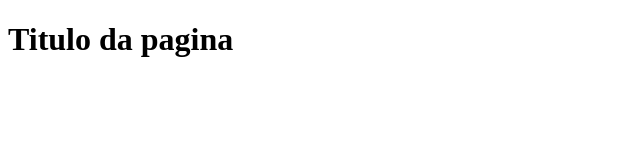
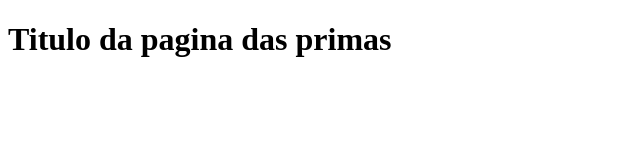
Before and after one commit to Inkarium/novoteste, a plain HTML site: page index.html in a window 1280 px wide. Shown: the whole page, without its empty margins (0-640 px from the left). Drawn offline with Linux system fonts and the light colour scheme.

Commit message:
adicionado novo titulo

```diff
--- a/index.html
+++ b/index.html
@@ -9,7 +9,7 @@
 <body>
     <div id="container">
     <div  id="Cabechalho">
-        <h1> Titulo da pagina </h1>    </div>
+        <h1> Titulo da pagina das primas </h1>    </div>
     </div>
     <div id= "menu"></div>
 </div>
```
